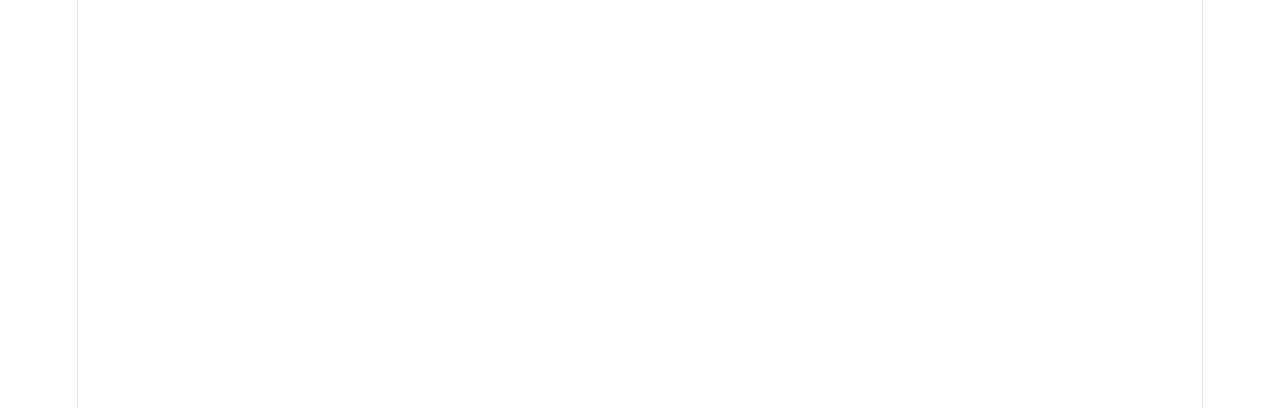
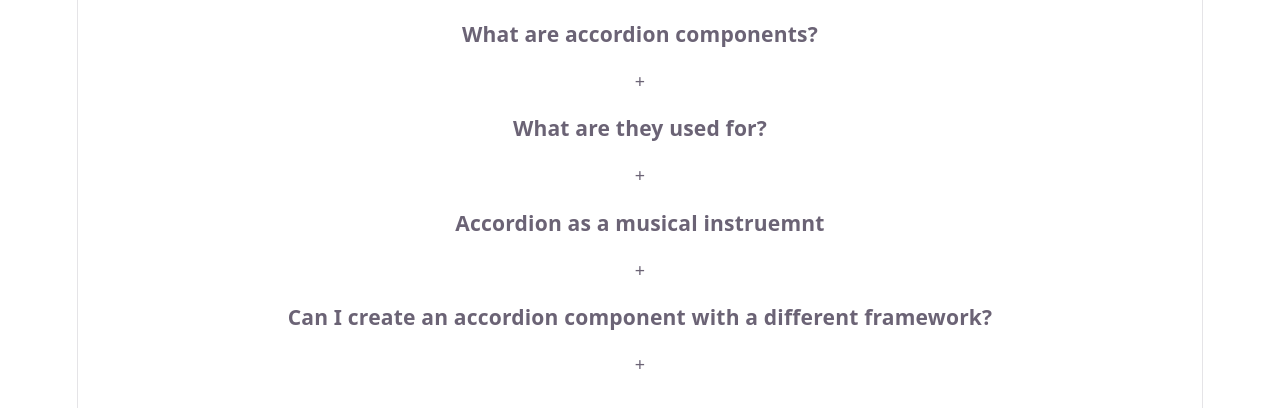
Before and after one commit to MM-Jiji/hook-projects, a React (Vite) app: page / in a window 1280 px wide. Shown: the top 408 px of the page. Built offline with nearby package versions, Linux system fonts and the light colour scheme.

Commit message:
Implementing the accordion single selection functionnalitie

```diff
--- a/src/App.jsx
+++ b/src/App.jsx
@@ -1,5 +1,12 @@
+import Accordion from "./components/accordion";
+import "./index.css";
+
 function App() {
-  return <></>;
+  return (
+    <>
+      <Accordion />
+    </>
+  );
 }
 
 export default App;
--- /dev/null
+++ b/src/components/accordion/data.js
@@ -0,0 +1,26 @@
+export const data = [
+  {
+    id: 1,
+    question: "What are accordion components?",
+    answer:
+      "Accordion components are user interface elements used for organizing and presenting content in a collapsible manner. They typically consist of a header, content, and an expand/collapse action.",
+  },
+  {
+    id: 2,
+    question: "What are they used for?",
+    answer:
+      "They are commonly employed in varicus contexts, including FAQs, product descriptions, navigation-menus, settings panels, and data tables, to save screen space and provide a structured and user-friendly interface for presenting information or options.",
+  },
+  {
+    id: 3,
+    question: "Accordion as a musical instruemnt",
+    answer:
+      "The accordion is a musical instrument with a keyboard and bellows. It produces sound by air passing over reeds when the player expands or compresses the bellows, used in various music genres.",
+  },
+  {
+    id: 4,
+    question: "Can I create an accordion component with a different framework?",
+    answer:
+      "Yes of course, it is very possible to create an accordion component with another framework.",
+  },
+];
--- /dev/null
+++ b/src/components/accordion/index.jsx
@@ -0,0 +1,37 @@
+import { data } from "./data";
+// import "./styles.css";
+import { useState } from "react";
+
+export default function Accordion() {
+  const [selected, setSelected] = useState(null);
+
+  function handleSingleSelection(getCurrentId) {
+    setSelected(getCurrentId === selected ? null : getCurrentId);
+  }
+  console.log(selected);
+
+  return (
+    <div className="wrapper">
+      <div className="accordian">
+        {data && data.length > 0 ? (
+          data.map((dataItem) => (
+            <div className="item" key={dataItem.id}>
+              <div
+                className="title"
+                onClick={() => handleSingleSelection(dataItem.id)}
+              >
+                <h3>{dataItem.question}</h3>
+                <span>+</span>
+              </div>
+              {selected === dataItem.id ? (
+                <div className="content">{dataItem.answer}</div>
+              ) : null}
+            </div>
+          ))
+        ) : (
+          <div>No data found !</div>
+        )}
+      </div>
+    </div>
+  );
+}
```
Also changed, not shown: src/components/accordion/styles.css (added).
